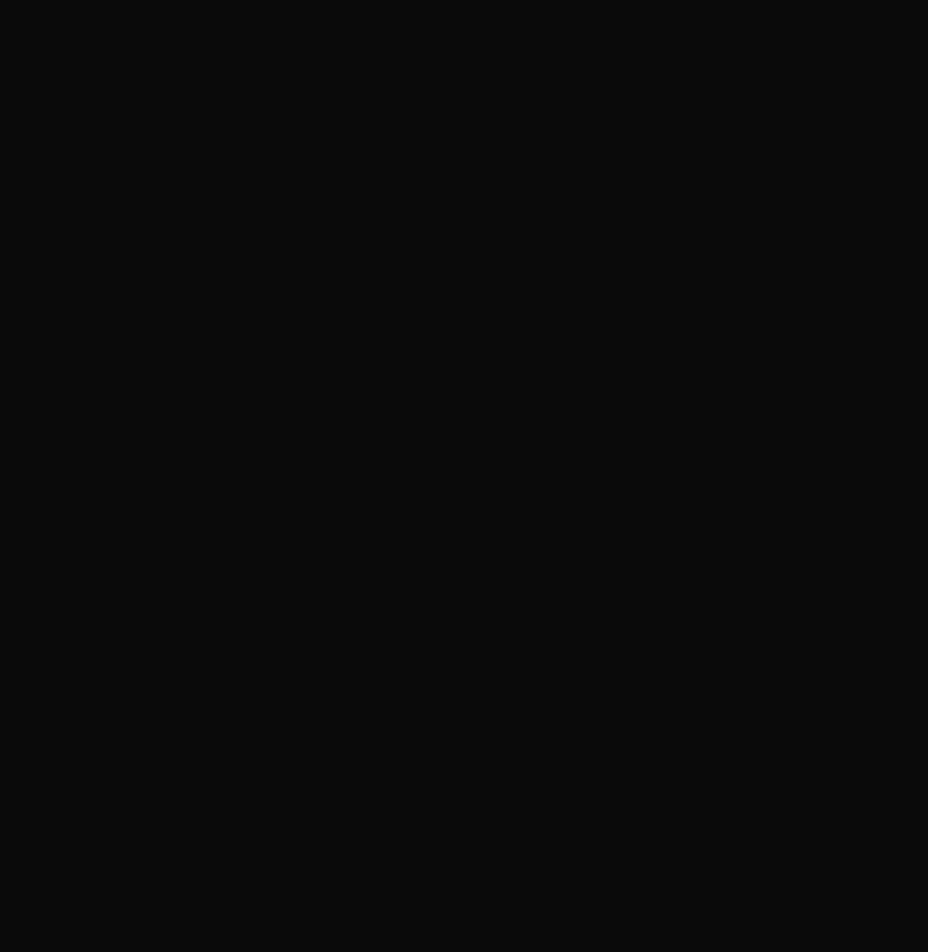
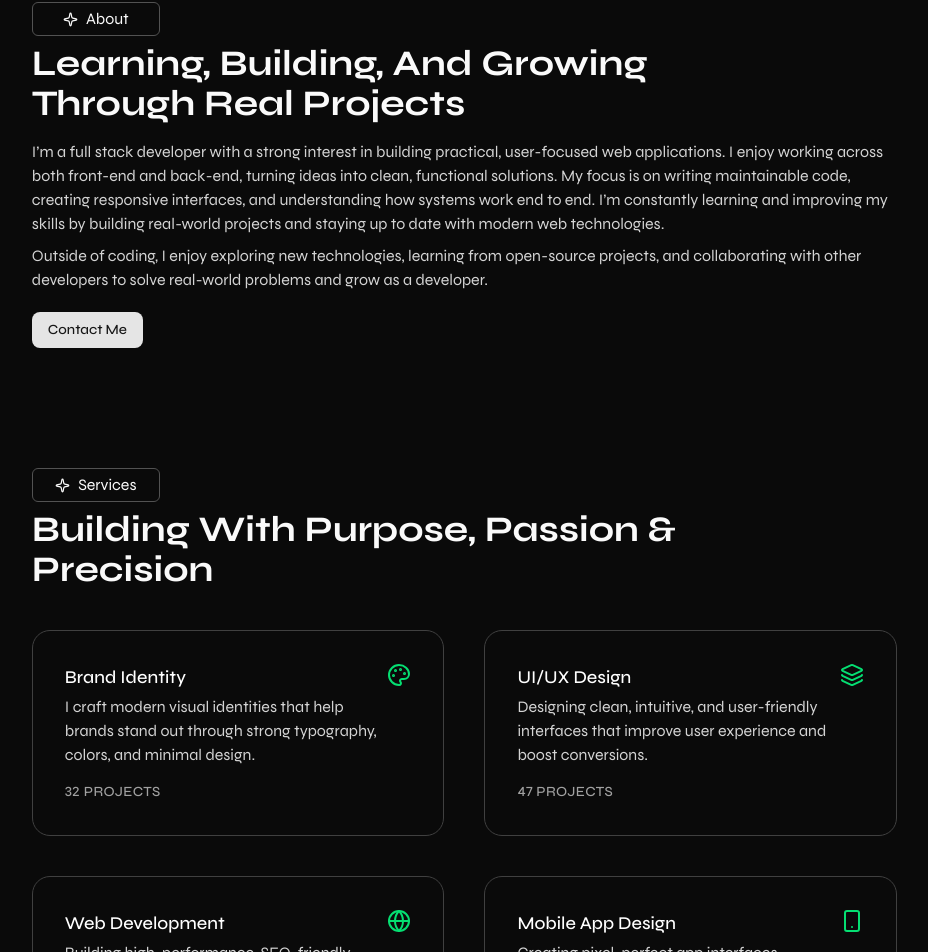
Before and after one commit to pramodsinzh/portfolio, a React (Vite) app: page / in a window 1280 px wide. Shown: the part 1490-2442 px from the top of the page, without its empty margins (343-1271 px from the left). Before the commit the page ends 1412 px from the top, so only its background shows below. Built offline with nearby package versions, Linux system fonts and the light colour scheme.

Commit message:
About and Service section

```diff
--- a/src/App.tsx
+++ b/src/App.tsx
@@ -10,6 +10,8 @@
 import { Hero } from "@/components/Hero"
 import { Stats } from "@/components/Stats"
 import { Projects } from "@/components/Projects"
+import { About } from "@/components/About"
+import { Services } from "@/components/Services"
 
  export const App = () => {
   return (
@@ -17,6 +19,8 @@
       <Hero />
       <Stats />
       <Projects />
+      <About />
+      <Services />
     </main>
   )
  }
--- /dev/null
+++ b/src/components/About.tsx
@@ -0,0 +1,43 @@
+//node module
+import { motion } from "motion/react";
+
+//custom modules
+import { fadeUp, staggerContainer } from "@/lib/animations";
+
+//components
+import { SectionHeader } from "@/components/SectionHeader";
+import { Button } from "@/components/ui/button";
+
+
+
+export const About = () => {
+    return (
+        <motion.section
+            initial='hidden'
+            whileInView='visible'
+            viewport={{ once: true, amount: 0.3 }}
+            variants={staggerContainer(0)}
+            className="mt-30 scroll-mt-10"
+            id="about"
+        >
+            <SectionHeader subtitle="About" title="Learning, building, and growing through real projects" />
+
+            <motion.p variants={fadeUp} className="mt-4 text-neutral-300">
+                I’m a full stack developer with a strong interest in building practical, user-focused web applications.
+                I enjoy working across both front-end and back-end, turning ideas into clean, functional solutions.
+                My focus is on writing maintainable code, creating responsive interfaces, and understanding how systems work end to end.
+                I’m constantly learning and improving my skills by building real-world projects and staying up to date with modern web technologies.
+            </motion.p>
+
+            <motion.p variants={fadeUp} className="mt-2 text-neutral-300">
+                Outside of coding, I enjoy exploring new technologies, learning from open-source projects, and collaborating with other developers to solve real-world problems and grow as a developer.
+            </motion.p>
+
+
+            <motion.div variants={fadeUp} transition={{ delay: 0.2 }}>
+                <Button className="mt-5">Contact Me</Button>
+            </motion.div>
+
+        </motion.section>
+    )
+}
--- /dev/null
+++ b/src/components/ServiceCard.tsx
@@ -0,0 +1,16 @@
+//types
+import type { ServiceType } from "@/types";
+
+
+export const ServiceCard = ({service}: {service: ServiceType}) => {
+  return (
+     <div className="flex items-start justify-between rounded-2xl border border-neutral-700 p-8 hover:bg-zinc-900 transition-all duration-300 hover:border-primary relative">
+        <div className="">
+            <h3 className="text-lg font-medium text-white mb-1">{service.title}</h3>
+            <p className="text-neutral-300 mb-3">{service.desc}</p>
+            <span className="text-sm lining-nums text-neutral-400 font-medium uppercase tracking-wide">{service.projects}</span>
+        </div>
+        <div className="shrink-0">{service.icon}</div>
+     </div>
+  )
+}
--- /dev/null
+++ b/src/components/Services.tsx
@@ -0,0 +1,35 @@
+//node module
+import { motion } from "motion/react";
+
+//custom modules
+import { fadeUp, staggerContainer } from "@/lib/animations";
+
+//components
+import { SectionHeader } from "@/components/SectionHeader";
+
+//constants
+import { services } from "@/constants";
+import { ServiceCard } from "@/components/ServiceCard";
+
+
+export const Services = () => {
+    return (
+        <motion.section
+            initial='hidden'
+            whileInView='visible'
+            viewport={{ once: true, amount: 0.3 }}
+            variants={staggerContainer(0)}
+            className="mt-30 scroll-mt-10"
+            id="services"
+        >
+            <SectionHeader subtitle="Services" title="Building with Purpose, Passion & Precision" />
+
+            <motion.div initial='hidden' whileInView='visible' viewport={{ once: true, amount: 0.3 }} variants={staggerContainer(0.5)} className="grid md:grid-cols-2 gap-10 mt-10">
+                {services.map((service)=>(
+                    <motion.div key={service.title} variants={fadeUp}><ServiceCard service= {service} /></motion.div>
+                ))}
+            </motion.div>
+
+        </motion.section>
+    )
+}
```
